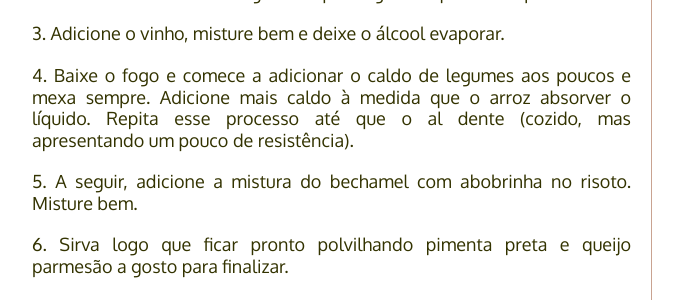
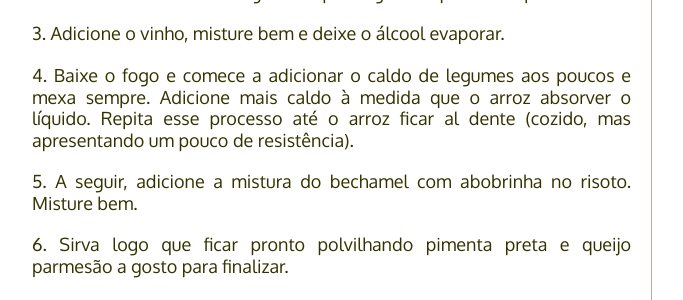
Before and after one commit to PaneladePau/paneladepau-jekyll-blog, a Jekyll site: the page built from _posts/2016-08-07-risoto-de-abobrinha.md, in a window 1280 px wide and 900 px high, scrolled down 1856 px. Shown: the part 196-496 px from the top of the window, without its empty margins (138-821 px from the left). Built offline with Jekyll 4.4.1, drawn with Linux system fonts in a browser that asks for light colours; nearby versions of some CDN libraries; some web fonts are replaced.

Commit message:
“update”

```diff
--- a/_posts/2016-08-07-risoto-de-abobrinha.md
+++ b/_posts/2016-08-07-risoto-de-abobrinha.md
@@ -44,14 +44,16 @@
 ### Modo de fazer:
 
 **Preparo da abobrinha**
+
 1. Refogue a abobrinha por uns dois minutos sem adicionar sal. Reserve.
 2. Em uma panela, faça um molho bechamel (use a técnica do [nosso molho quatro queijos](http://paneladepau.com.br/molho-quatroqueijos/)) com o azeite, a farinha e o leite. Depois que engrossar, desligue o fogo, adicione as abobrinhas e salgue a gosto. Reserve.
 
 **Preparo do risoto**
+
 1. Esquente o caldo de legumes. Mantenha o líquido sempre aquecido durante o preparo do risoto.
 2. Em outra panela, refogue a cebola no azeite de oliva até que fique translúcida. Adicione e refogue até que os grãos fiquem transparentes.
 3. Adicione o vinho, misture bem e deixe o álcool evaporar.
-4. Baixe o fogo e comece a adicionar o caldo de legumes aos poucos e mexa sempre. Adicione mais caldo à medida que o arroz absorver o líquido. Repita esse processo até que o al dente (cozido, mas apresentando um pouco de resistência).
+4. Baixe o fogo e comece a adicionar o caldo de legumes aos poucos e mexa sempre. Adicione mais caldo à medida que o arroz absorver o líquido. Repita esse processo até o arroz ficar al dente (cozido, mas apresentando um pouco de resistência).
 5. A seguir, adicione a mistura do bechamel com abobrinha no risoto. Misture bem.
 6. Sirva logo que ficar pronto polvilhando pimenta preta e queijo parmesão a gosto para finalizar.
 
```
Also changed, not shown: img/fotos-dos-posts/risoto-de-abobrinha.jpg.
